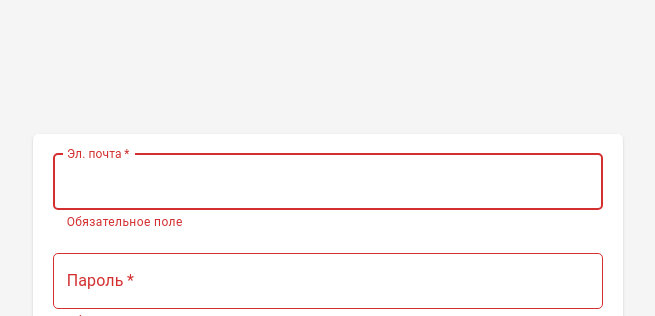
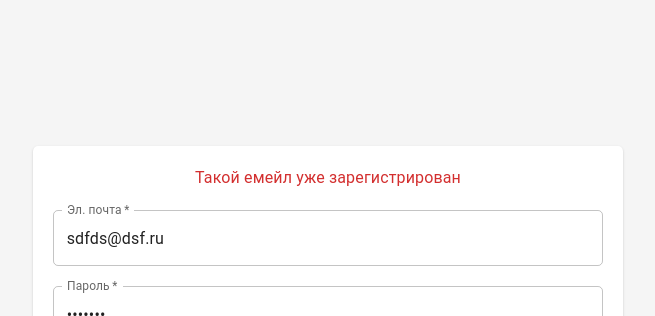
Before and after one commit to Evgeniy-Om/congratulations-front, a React (Create React App) app: page /registration in a window 1280 px wide. Both pictures are taken after a click on the button "РЕГИСТРАЦИЯ". Shown: the top 316 px of the page, without its empty margins (312-967 px from the left). Built offline with nearby package versions, Linux system fonts and the light colour scheme; no server answers.

Commit message:
связь формы регистрации и бэкенда

```diff
--- a/src/pages/Registration.tsx
+++ b/src/pages/Registration.tsx
@@ -5,21 +5,40 @@ import ReactHookFormTextField from "../components/RHookFormTextField"
 import {registrationValidationSchema} from "../core/yupValidastionSchemes"
 import {Button, styled} from "@mui/material"
 import {Link, useHistory} from "react-router-dom"
-import type {RegistrationFormInputs} from "../core/global-types"
+import type {RegistrationFormInputs} from "../core/types/globalTypes"
+import { useRegistrationMutation } from "../core/api/services/auth"
+import {useAppSelector} from "../core/hooks"
 
 export default function Registration() {
+    const [registration, {isError}] = useRegistrationMutation()
+    const {authStatus} = useAppSelector((state) => state.congratulations)
+
     const history = useHistory()
     const methods = useForm<RegistrationFormInputs>({
         mode: "onTouched",
         resolver: yupResolver(registrationValidationSchema),
+        defaultValues: {
+            email: "sdfds@dsf.ru",
+            password: "123212d",
+            repeat: "123212d"
+        },
     })
 
     const onSubmit = (data: RegistrationFormInputs) => {
         console.log(data)
-        history.push("/home")
+        registration({
+            email: data.email,
+            password: data.password
+        }).unwrap()
+            .then(() => {
+                console.log(authStatus)
+                history.push("/confirm")
+            })
+            .catch((error) => console.error('rejected', error))
     }
     return (
         <Styled.Wrapper>
+            {isError && <Styled.Error>Такой емейл уже зарегистрирован</Styled.Error>}
             <FormProvider {...methods} >
                 <form noValidate onSubmit={methods.handleSubmit(onSubmit)}>
                     <Styled.Inner>
@@ -60,5 +79,9 @@ const Styled = {
     }),
     AgreementLink: styled(Link)(({theme}) => ({
         color: theme.palette.text.primary,
-    }))
+    })),
+    Error: styled('div')(({theme}) => ({
+        marginBottom: "20px",
+        color: theme.palette.error.main,
+    })),
 }
```
